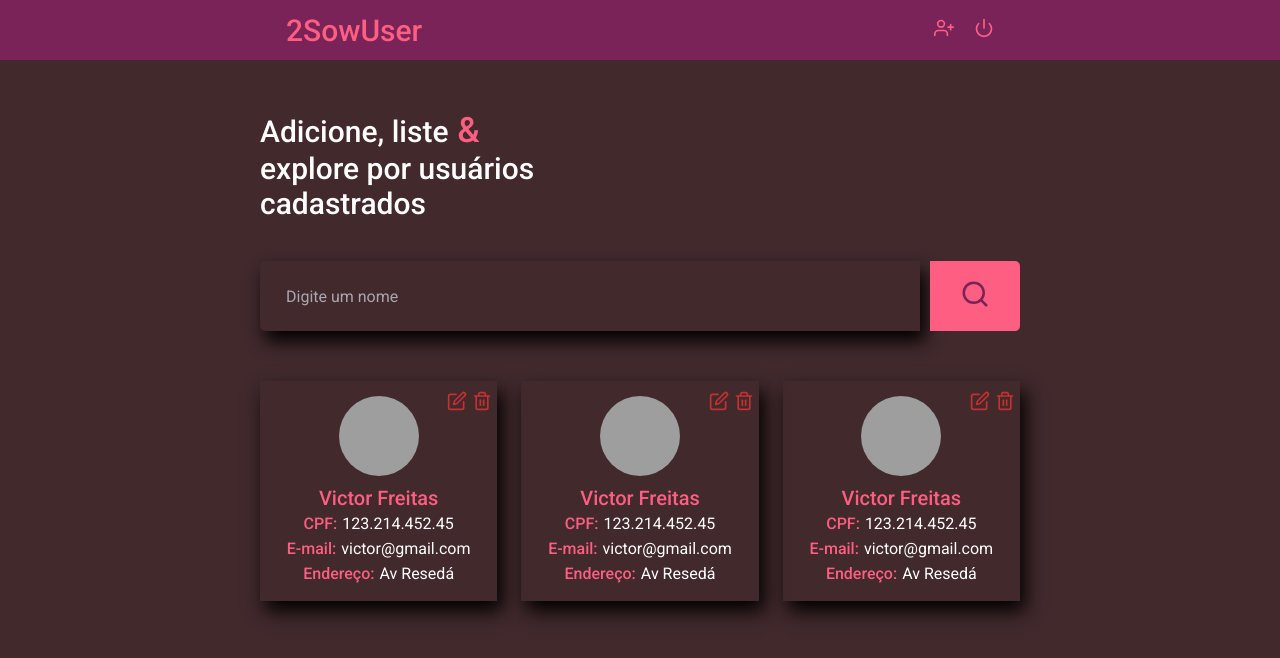
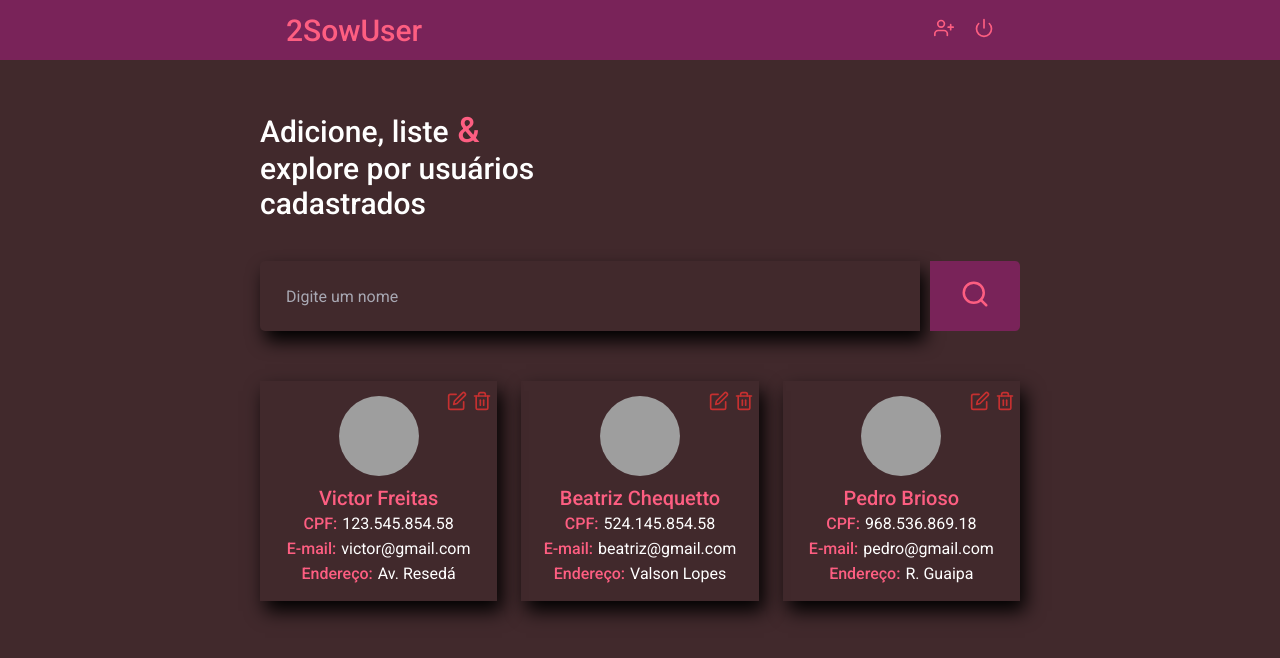
Before and after one commit to cnfreitax/2sow-test, a React (Create React App) app: page /dashboard in a window 1280 px wide. Shown: the top 658 px of the page. Built offline with nearby package versions, Linux system fonts and the light colour scheme; data requests are answered from the project's data file; sample sign-in values are in the browser's storage; grey boxes are pictures that could not be loaded.

Commit message:
add function delete user

```diff
--- a/src/pages/Dashboard/index.tsx
+++ b/src/pages/Dashboard/index.tsx
@@ -1,4 +1,4 @@
-import React, { useCallback } from 'react';
+import React, { useCallback, useEffect, useState } from 'react';
 import {
   FiUserPlus,
   FiPower,
@@ -7,6 +7,7 @@ import {
   FiEdit,
 } from 'react-icons/fi';
 import { useHistory, Link } from 'react-router-dom';
+import api from '../../service/api';
 
 import {
   Container,
@@ -19,27 +20,40 @@ import {
   Options,
 } from './styles';
 
-// interface User {
-//   name: string;
-//   cpf: string;
-//   email: string;
-//   address: {
-//     streat: string;
-//     neighborhood: string;
-//     city: string;
-//   };
-// }
+interface User {
+  name: string;
+  cpf: string;
+  email: string;
+  address: {
+    streat: string;
+    neighborhood: string;
+    city: string;
+  };
+}
 
 const Dashboard: React.FC = () => {
   const history = useHistory();
 
-  // const [users, setUsers] = useState<User[]>([]);
+  const [users, setUsers] = useState<User[]>([]);
 
   const signOut = useCallback(() => {
     localStorage.removeItem('@2sow:token');
-
     history.push('/');
   }, [history]);
+
+  useEffect(() => {
+    api.get('/usuarios').then((response) => {
+      setUsers(response.data);
+    });
+  }, []);
+
+  const handleDeleteUser = useCallback(
+    (cpf) => {
+      api.delete(`usuarios/${cpf}`);
+      setUsers(users.filter((user) => user.cpf !== cpf));
+    },
+    [users],
+  );
 
   return (
     <Container>
@@ -70,12 +84,16 @@ const Dashboard: React.FC = () => {
         </Form>
 
         <Users>
-          <User>
+          {users.map((user) => (
+            <User key={user.cpf}>
               <Options>
                 <button type="button">
                   <FiEdit />
                 </button>
-              <button type="button">
+                <button
+                  onClick={() => handleDeleteUser(user.cpf)}
+                  type="button"
+                >
                   <FiTrash2 />
                 </button>
               </Options>
@@ -84,78 +102,21 @@ const Dashboard: React.FC = () => {
                 src="https://avatars1.githubusercontent.com/u/60153670?s=460&u=3a96de007817cfdaff15e19a7897b7f640b2022a&v=4"
                 alt="Victor Freitas"
               />
-            <strong>Victor Freitas</strong>
+              <strong>{user.name}</strong>
               <div>
                 <strong>CPF:</strong>
-              <p>123.214.452.45</p>
+                <p>{user.cpf}</p>
               </div>
               <div>
                 <strong>E-mail:</strong>
-              <p>victor@gmail.com</p>
+                <p>{user.email}</p>
               </div>
               <div>
                 <strong>Endereço:</strong>
-              <p>Av Resedá</p>
+                <p>{user.address.streat}</p>
               </div>
             </User>
-
-          <User>
-            <Options>
-              <button type="button">
-                <FiEdit />
-              </button>
-              <button type="button">
-                <FiTrash2 />
-              </button>
-            </Options>
-
-            <img
-              src="https://avatars1.githubusercontent.com/u/60153670?s=460&u=3a96de007817cfdaff15e19a7897b7f640b2022a&v=4"
-              alt="Victor Freitas"
-            />
-            <strong>Victor Freitas</strong>
-            <div>
-              <strong>CPF:</strong>
-              <p>123.214.452.45</p>
-            </div>
-            <div>
-              <strong>E-mail:</strong>
-              <p>victor@gmail.com</p>
-            </div>
-            <div>
-              <strong>Endereço:</strong>
-              <p>Av Resedá</p>
-            </div>
-          </User>
-
-          <User>
-            <Options>
-              <button type="button">
-                <FiEdit />
-              </button>
-              <button type="button">
-                <FiTrash2 />
-              </button>
-            </Options>
-
-            <img
-              src="https://avatars1.githubusercontent.com/u/60153670?s=460&u=3a96de007817cfdaff15e19a7897b7f640b2022a&v=4"
-              alt="Victor Freitas"
-            />
-            <strong>Victor Freitas</strong>
-            <div>
-              <strong>CPF:</strong>
-              <p>123.214.452.45</p>
-            </div>
-            <div>
-              <strong>E-mail:</strong>
-              <p>victor@gmail.com</p>
-            </div>
-            <div>
-              <strong>Endereço:</strong>
-              <p>Av Resedá</p>
-            </div>
-          </User>
+          ))}
         </Users>
       </Content>
     </Container>
--- a/src/pages/Dashboard/styles.ts
+++ b/src/pages/Dashboard/styles.ts
@@ -104,7 +104,7 @@ export const Form = styled.form`
     color: #fff;
     font-weight: bold;
     margin-left: 10px;
-    background: #fd5e81;
+    background: #792359;
     transition: background-color 0.5s;
     &:hover {
       background: ${shade(0.3, '#fd5e81')};
@@ -113,7 +113,7 @@ export const Form = styled.form`
     svg {
       width: 30px;
       height: 30px;
-      color: #792359;
+      color: #fd5e81;
     }
   }
 `;
```
Lines whose indentation alone changed are shown as unchanged.
